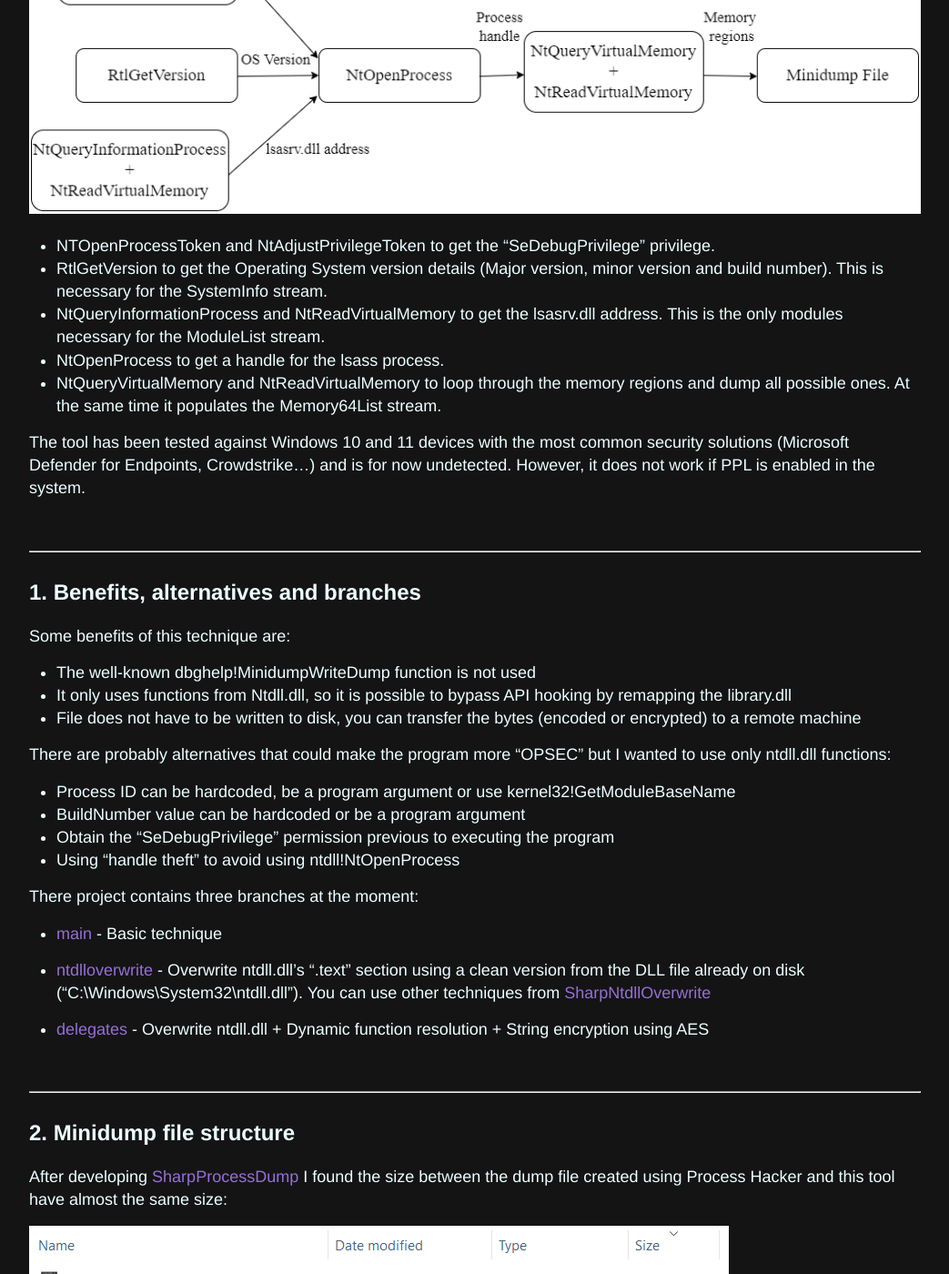
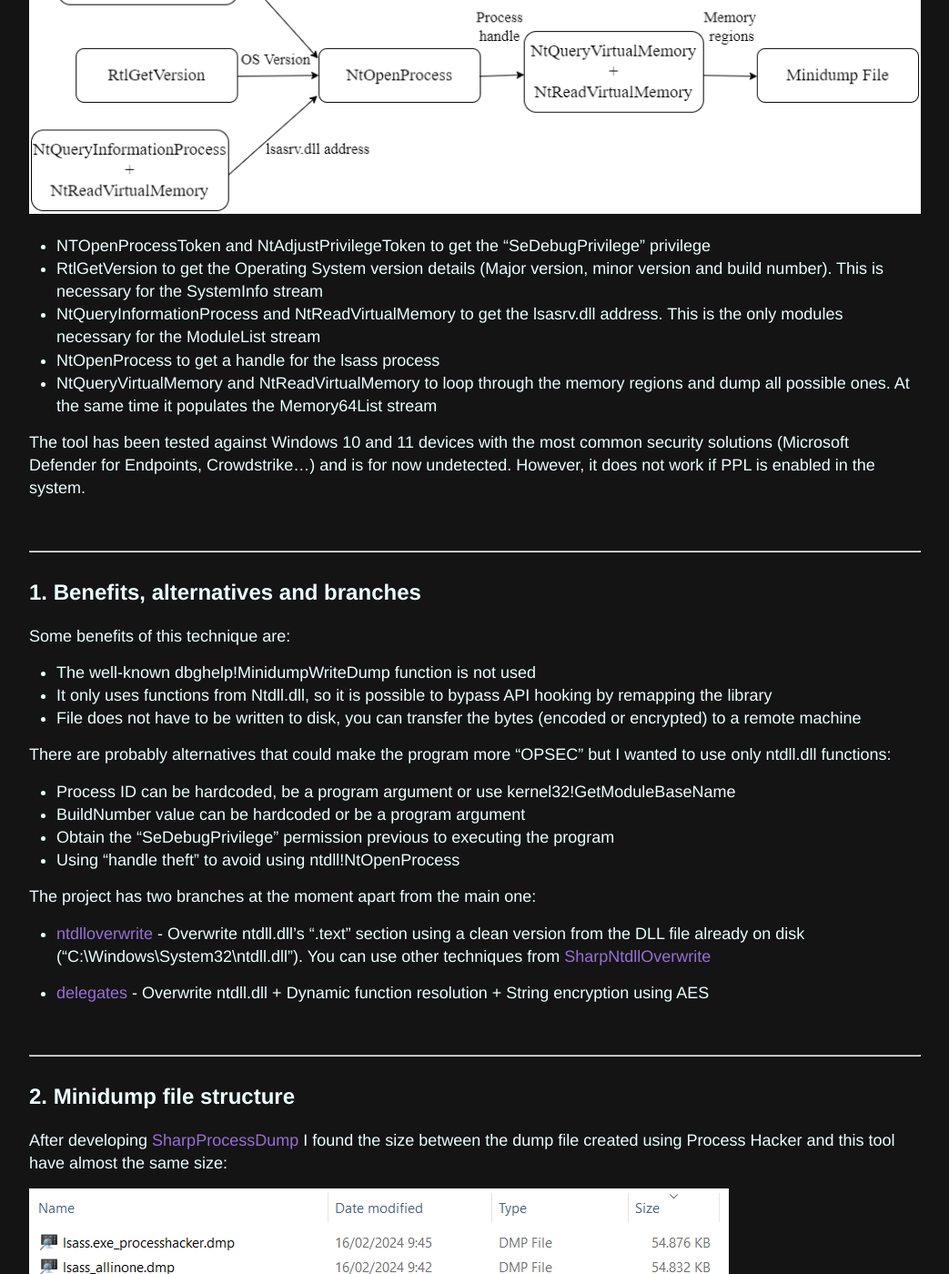
Before and after one commit to ricardojoserf/ricardojoserf.github.io, a Jekyll site: the page built from _posts/2024-3-27-nativedump.md, in a window 1280 px wide and 1400 px high, scrolled down 530 px. Shown: the whole window at 91% size, without its empty margins (118-1161 px from the left). Built offline with Jekyll 4.4.1, drawn with Linux system fonts in a browser that asks for light colours; some of the changed text lies outside the part shown.

Commit message:
Update and rename 2024-3-26-nativedump.md to 2024-3-27-nativedump.md

```diff
--- a/_posts/2024-3-26-nativedump.md
+++ b/_posts/2024-3-27-nativedump.md
@@ -17,11 +17,11 @@
 
 ![esquema](https://raw.githubusercontent.com/ricardojoserf/ricardojoserf.github.io/master/images/nativedump/nativedump_esquema.png)
 
-- NTOpenProcessToken and NtAdjustPrivilegeToken to get the "SeDebugPrivilege" privilege.
-- RtlGetVersion to get the Operating System version details (Major version, minor version and build number). This is necessary for the SystemInfo stream.
-- NtQueryInformationProcess and NtReadVirtualMemory to get the lsasrv.dll address. This is the only modules necessary for the ModuleList stream.
-- NtOpenProcess to get a handle for the lsass process.
-- NtQueryVirtualMemory and NtReadVirtualMemory to loop through the memory regions and dump all possible ones. At the same time it populates the Memory64List stream.
+- NTOpenProcessToken and NtAdjustPrivilegeToken to get the "SeDebugPrivilege" privilege
+- RtlGetVersion to get the Operating System version details (Major version, minor version and build number). This is necessary for the SystemInfo stream
+- NtQueryInformationProcess and NtReadVirtualMemory to get the lsasrv.dll address. This is the only modules necessary for the ModuleList stream
+- NtOpenProcess to get a handle for the lsass process
+- NtQueryVirtualMemory and NtReadVirtualMemory to loop through the memory regions and dump all possible ones. At the same time it populates the Memory64List stream
 
 The tool has been tested against Windows 10 and 11 devices with the most common security solutions (Microsoft Defender for Endpoints, Crowdstrike...) and is for now undetected. However, it does not work if PPL is enabled in the system.
 
@@ -33,7 +33,7 @@
 
 Some benefits of this technique are:
 - The well-known dbghelp!MinidumpWriteDump function is not used
-- It only uses functions from Ntdll.dll, so it is possible to bypass API hooking by remapping the library.dll
+- It only uses functions from Ntdll.dll, so it is possible to bypass API hooking by remapping the library
 - File does not have to be written to disk, you can transfer the bytes (encoded or encrypted) to a remote machine
 
 There are probably alternatives that could make the program more "OPSEC" but I wanted to use only ntdll.dll functions:
@@ -42,9 +42,7 @@
 - Obtain the "SeDebugPrivilege" permission previous to executing the program
 - Using "handle theft" to avoid using ntdll!NtOpenProcess
 
-There project contains three branches at the moment:
-
-- [main](https://github.com/ricardojoserf/NativeDump/tree/main) - Basic technique
+The project has two branches at the moment apart from the main one:
 
 - [ntdlloverwrite](https://github.com/ricardojoserf/NativeDump/tree/ntdlloverwrite) - Overwrite ntdll.dll's ".text" section using a clean version from the DLL file already on disk ("C:\Windows\System32\ntdll.dll"). You can use other techniques from [SharpNtdllOverwrite](https://github.com/ricardojoserf/SharpNtdllOverwrite/)
 
@@ -60,16 +58,16 @@
 
 ![img4](https://raw.githubusercontent.com/ricardojoserf/ricardojoserf.github.io/master/images/sharpprocessdump/Screenshot_4.png)
 
-But it is not possible to parse this file using Mimikatz or Pypykatz: it is necessary to understand the Minidump file structure and create a valid file.
+But it is not possible to parse this file using Mimikatz or Pypykatz: it is necessary to create a valid Minidump file.
 
-After reading about Minidump undocumented structures and trying to undestand its format, it can be summed up to something like this:
+After reading Minidump undocumented structures, its structure can be summed up to:
+
+- Header: Information like the Signature ("MDMP"), the location of the Stream Directory and the number of streams.
+- Stream Directory: One entry for each stream, containing the type, total size and location in the file of each one.
+- Streams: Every stream contains different information related to the process and has its own format.
+- Regions: The actual bytes from the process from each memory region which can be read.
 
 ![estructura](https://raw.githubusercontent.com/ricardojoserf/ricardojoserf.github.io/master/images/nativedump/minidump_structure.png)
-
-- Header: Crucial information like the Signature ("MDMP"), the location of the Stream Directory and the number of streams.
-- Stream Directory: One entry for each stream, containing the type, total size and location in the file of each stream.
-- Streams: Every stream contains different information related to the process and has its own format.
-- Regions: The actual bytes from the process from each memory region which can be read.
 
 This is a list of common Stream ID numbers:
 
```
